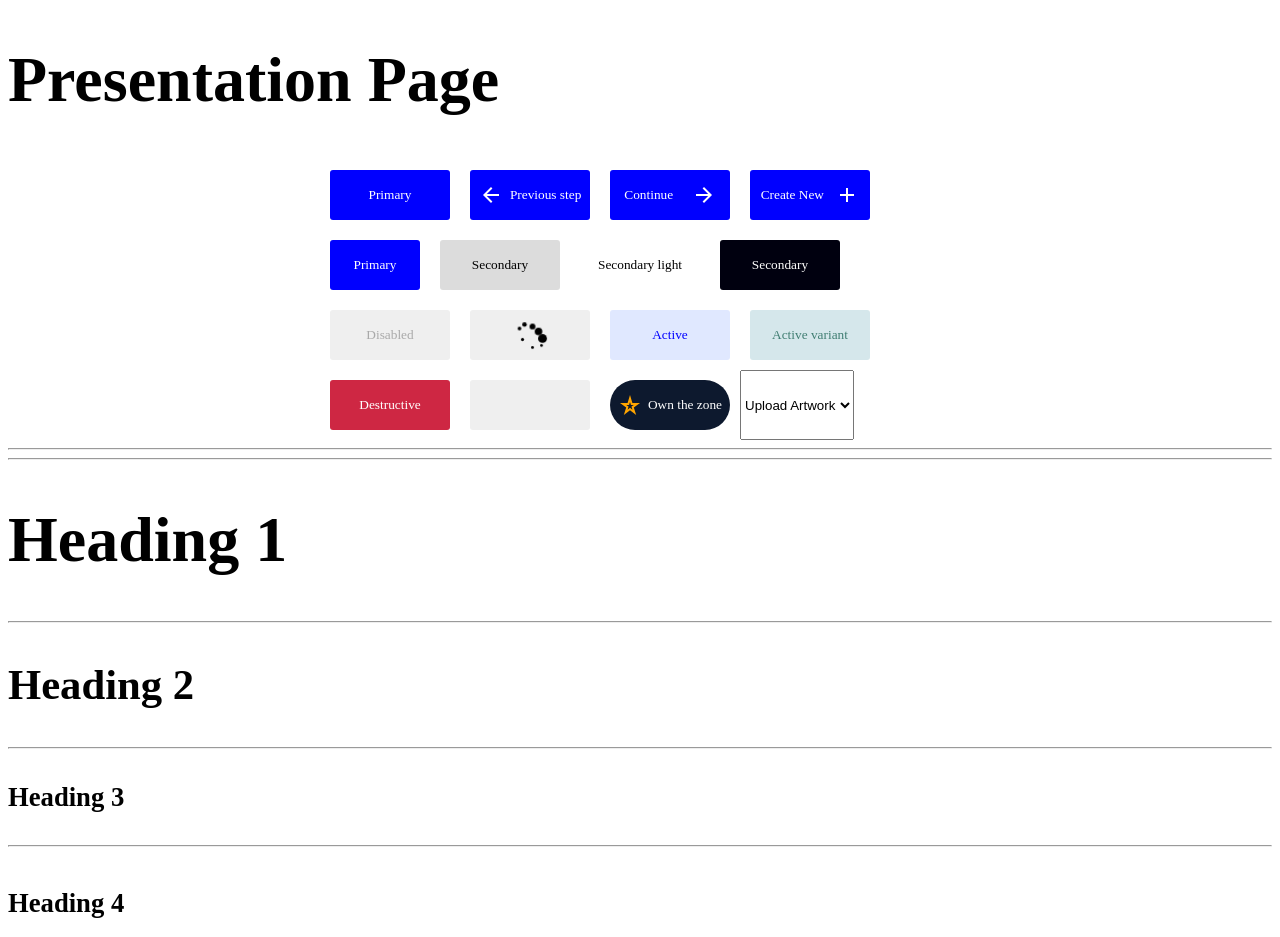
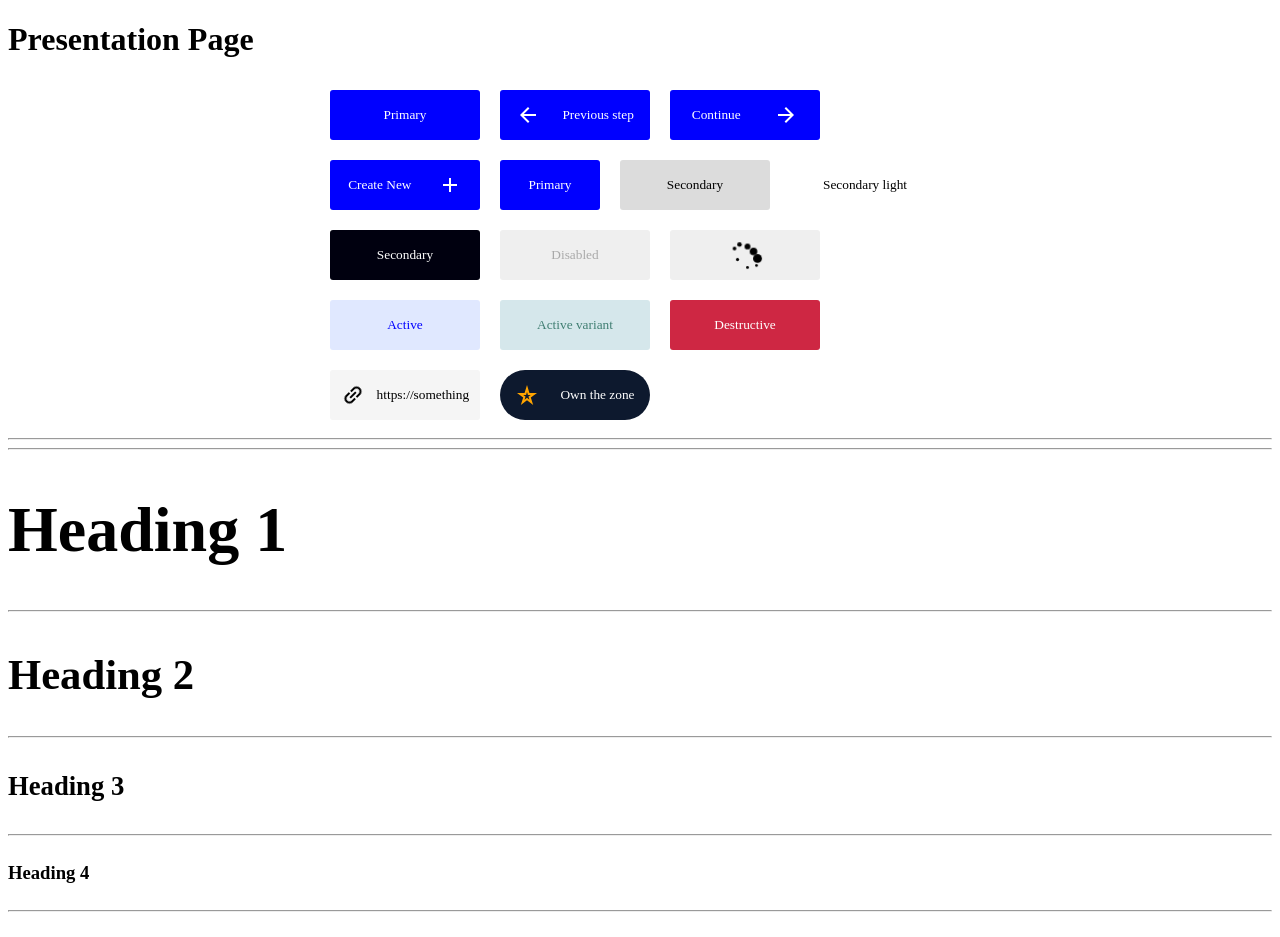
Before and after one commit to CherkasIvan/react_presentation_components, a React (Create React App) app: page / in a window 1280 px wide. Shown: the top 937 px of the page. Built offline with nearby package versions, Linux system fonts and the light colour scheme.

Commit message:
4rth commit refactor text with create element

```diff
--- a/src/components/Buttons/Buttons.css
+++ b/src/components/Buttons/Buttons.css
@@ -74,6 +74,19 @@ button {
 .ownTheZone{
     border-radius: 40px;
 }
+.link {
+    white-space: nowrap; /* Запрещаем перенос строк */
+    overflow: hidden; /* Обрезаем все, что не помещается в область */
+    text-overflow: ellipsis; /* Добавляем многоточие */
+}
+
+.link svg{
+    transform: rotate(-45deg);
+}
 .ownTheZone:active {
     background-color: #303E57 !important;
 }
+
+.link{
+    color: #000000;
+}
--- a/src/components/Buttons/Buttons.jsx
+++ b/src/components/Buttons/Buttons.jsx
@@ -1,10 +1,10 @@
 import {BUTTON_SIZE} from "constants/buttonSizes"
 import "./Buttons.css"
 
-function Buttons({classCSS, color, size = BUTTON_SIZE.big, text, spinner,iconRight,iconLeft}) {
+function Buttons({styleVariant, color, size = BUTTON_SIZE.big, text, spinner,iconRight,iconLeft}) {
     return (
         <button
-                className={classCSS}
+                className={styleVariant}
                 style={{backgroundColor: color, width: size}}>{iconLeft} {text} {spinner} {iconRight}
         </button>
     )
--- a/src/components/Link/Link.jsx
+++ b/src/components/Link/Link.jsx
@@ -1,8 +1,8 @@
 import "./Link.css"
 
-function Link({classCSS, text}) {
+function Link({styleVariant, text}) {
     return (
-        <a href="#" className={classCSS}>{text}</a>
+        <a href="#" className={styleVariant}>{text}</a>
     )
 }
 
--- a/src/components/Text/Text.css
+++ b/src/components/Text/Text.css
@@ -1,4 +1,4 @@
-h1{
+.header{
     font-family: Montserrat;
     font-weight: bold;
     font-size: 48pt;
@@ -22,8 +22,8 @@ h3{
 h4{
     font-family: Montserrat;
     font-weight: bold;
-    font-size: 20pt;
-    line-height: 32pt;
+    font-size: 14pt;
+    line-height: 18pt;
 }
 
 p {
--- a/src/components/Text/Text.jsx
+++ b/src/components/Text/Text.jsx
@@ -1,7 +1,14 @@
-import "./Text.css"
+import './Text.css'
+import React from 'react';
 
-function Text ({ tag: TypeText, text, classCSS}) {
-    return <TypeText className={classCSS}>{text}</TypeText>
+function Text({ type,styleVariant, text}) {
+    return React.createElement(type,
+        {className: styleVariant},
+        text);
 }
 
 export default Text
+
+// function Text ({ tag: TypeText, text, styleVariant}) {
+//     return <TypeText className={styleVariant}>{text}</TypeText>
+// }
--- a/src/components/index.js
+++ /dev/null
@@ -1 +0,0 @@
-export { default as Button } from './Button'
--- a/src/constants/buttonSizes.js
+++ b/src/constants/buttonSizes.js
@@ -1,7 +1,7 @@
 import Spinner from "../components/Spiner";
 
 export const BUTTON_SIZE = {
-    big: '120px',
-    small: '90px',
+    big: '150px',
+    small: '100px',
     spinner: <Spinner></Spinner>,
 }
--- a/src/pages/PresenationPage/PresentationPage.js
+++ b/src/pages/PresenationPage/PresentationPage.js
@@ -3,7 +3,6 @@ import Button from "../../components/Buttons";
 import Text from "../../components/Text";
 import Link from "../../components/Link";
 import RoundButtons from "../../components/RoundButtons";
-import {ArrowLeft} from "../../assets";
 
 function PresentationPage() {
 
@@ -14,128 +13,146 @@ function PresentationPage() {
             </h1>
             <div className="buttonBox">
                 <Button
-                    classCSS={'primary'}
+                    styleVariant={'primary'}
                     color={'blue'}
                     text={'Primary'}>
                 </Button>
-                <Button classCSS={'primary'}
+                <Button styleVariant={'primary'}
                         color={"blue"}
-                        iconLeft={<svg xmlns="http://www.w3.org/2000/svg" height="24px" viewBox="0 0 24 24" width="24px" fill="#FFFFFF"><path d="M0 0h24v24H0V0z" fill="none"/><path d="M20 11H7.83l5.59-5.59L12 4l-8 8 8 8 1.41-1.41L7.83 13H20v-2z"/></svg>}
+                        iconLeft={<svg xmlns="http://www.w3.org/2000/svg" height="24px" viewBox="0 0 24 24" width="24px"
+                                       fill="#FFFFFF">
+                            <path d="M0 0h24v24H0V0z" fill="none"/>
+                            <path d="M20 11H7.83l5.59-5.59L12 4l-8 8 8 8 1.41-1.41L7.83 13H20v-2z"/>
+                        </svg>}
                         text={'Previous step'}>
                 </Button>
-                <Button classCSS={'primary'}
+                <Button styleVariant={'primary'}
                         color={"blue"}
-                        iconRight={<svg xmlns="http://www.w3.org/2000/svg" height="24px" viewBox="0 0 24 24" width="24px" fill="#FFFFFF"><path d="M0 0h24v24H0V0z" fill="none"/><path d="M12 4l-1.41 1.41L16.17 11H4v2h12.17l-5.58 5.59L12 20l8-8-8-8z"/></svg>}
+                        iconRight={<svg xmlns="http://www.w3.org/2000/svg" height="24px" viewBox="0 0 24 24"
+                                        width="24px" fill="#FFFFFF">
+                            <path d="M0 0h24v24H0V0z" fill="none"/>
+                            <path d="M12 4l-1.41 1.41L16.17 11H4v2h12.17l-5.58 5.59L12 20l8-8-8-8z"/>
+                        </svg>}
                         text={'Continue'}>
                 </Button>
-                <Button classCSS={'primary'}
+                <Button styleVariant={'primary'}
                         color={"blue"}
-                        iconRight={<svg xmlns="http://www.w3.org/2000/svg" height="24px" viewBox="0 0 24 24" width="24px" fill="#FFFFFF"><path d="M0 0h24v24H0V0z" fill="none"/><path d="M19 13h-6v6h-2v-6H5v-2h6V5h2v6h6v2z"/></svg>}
+                        iconRight={<svg xmlns="http://www.w3.org/2000/svg" height="24px" viewBox="0 0 24 24"
+                                        width="24px" fill="#FFFFFF">
+                            <path d="M0 0h24v24H0V0z" fill="none"/>
+                            <path d="M19 13h-6v6h-2v-6H5v-2h6V5h2v6h6v2z"/>
+                        </svg>}
                         text={'Create New'}>
                 </Button>
-                <Button classCSS={'primary'}
+                <Button styleVariant={'primary'}
                         size={BUTTON_SIZE.small}
                         color={"blue"}
                         text={'Primary'}>
                 </Button>
 
-                <Button classCSS={'secondary'}
+                <Button styleVariant={'secondary'}
                         color={"Gainsboro"}
                         text={'Secondary'}>
                 </Button>
-                <Button classCSS={'secondaryLight'}
+                <Button styleVariant={'secondaryLight'}
                         color={"inherit"}
                         text={'Secondary light'}>
                 </Button>
-                <Button classCSS={'secondaryDark'}
+                <Button styleVariant={'secondaryDark'}
                         color={"#00000F"}
                         text={'Secondary'}>
                 </Button>
-                <Button classCSS={'disabled'}
+                <Button styleVariant={'disabled'}
                         text={'Disabled'}>
                 </Button>
-
                 <Button spinner={BUTTON_SIZE.spinner}>
                 </Button>
 
-                <Button classCSS={'active'}
+                <Button styleVariant={'active'}
                         color={"LightSlateGray"}
                         text={'Active'}>
                 </Button>
-                <Button classCSS={'activeVariant'}
+                <Button styleVariant={'activeVariant'}
                         color={"#D5E7EB"}
                         text={'Active variant'}>
                 </Button>
-                <Button classCSS={'destructive'}
+                <Button styleVariant={'destructive'}
                         color={"#CE2743"}
                         text={'Destructive'}>
                 </Button>
-                <Button>
+                <Button styleVariant={'link'}
+                        color={"#f5f5f5"}
+                        iconLeft={<svg xmlns="http://www.w3.org/2000/svg" height="24px" viewBox="0 0 24 24" width="24px"
+                                       fill="#000000">
+                            <path d="M0 0h24v24H0V0z" fill="none"/>
+                            <path
+                                d="M17 7h-4v2h4c1.65 0 3 1.35 3 3s-1.35 3-3 3h-4v2h4c2.76 0 5-2.24 5-5s-2.24-5-5-5zm-6 8H7c-1.65 0-3-1.35-3-3s1.35-3 3-3h4V7H7c-2.76 0-5 2.24-5 5s2.24 5 5 5h4v-2zm-3-4h8v2H8z"/>
+                        </svg>}
+                        text={'https://something'}>
                 </Button>
                 <Button
-                        classCSS={'ownTheZone'}
-                        color={"#0D192E"}
-                        iconLeft={<svg xmlns="http://www.w3.org/2000/svg" enable-background="new 0 0 24 24" height="24px" viewBox="0 0 24 24" width="24px" fill="orange"><g><rect fill="none" height="24" width="24" x="0"/><path d="M12,8.89L12.94,12h2.82l-2.27,1.62l0.93,3.01L12,14.79l-2.42,1.84l0.93-3.01L8.24,12h2.82L12,8.89 M12,2l-2.42,8H2 l6.17,4.41L5.83,22L12,17.31L18.18,22l-2.35-7.59L22,10h-7.58L12,2L12,2z"/></g></svg>}
-                        iconLeftColored={<svg xmlns="http://www.w3.org/2000/svg" enable-background="new 0 0 24 24" height="24px" viewBox="0 0 24 24" width="24px" fill="orange"><g><path d="M0,0h24v24H0V0z" fill="none"/><path d="M0,0h24v24H0V0z" fill="none"/></g><g><path d="M12,17.27L18.18,21l-1.64-7.03L22,9.24l-7.19-0.61L12,2L9.19,8.63L2,9.24l5.46,4.73L5.82,21L12,17.27z"/></g></svg>}
-                        text={'Own the zone'}>
+                    styleVariant={'ownTheZone'}
+                    color={"#0D192E"}
+                    iconLeft={<svg xmlns="http://www.w3.org/2000/svg" enable-background="new 0 0 24 24" height="24px"
+                                   viewBox="0 0 24 24" width="24px" fill="orange">
+                        <g>
+                            <rect fill="none" height="24" width="24" x="0"/>
+                            <path
+                                d="M12,8.89L12.94,12h2.82l-2.27,1.62l0.93,3.01L12,14.79l-2.42,1.84l0.93-3.01L8.24,12h2.82L12,8.89 M12,2l-2.42,8H2 l6.17,4.41L5.83,22L12,17.31L18.18,22l-2.35-7.59L22,10h-7.58L12,2L12,2z"/>
+                        </g>
+                    </svg>}
+                    iconLeftColored={<svg xmlns="http://www.w3.org/2000/svg" enable-background="new 0 0 24 24"
+                                          height="24px" viewBox="0 0 24 24" width="24px" fill="orange">
+                        <g>
+                            <path d="M0,0h24v24H0V0z" fill="none"/>
+                            <path d="M0,0h24v24H0V0z" fill="none"/>
+                        </g>
+                        <g>
+                            <path
+                                d="M12,17.27L18.18,21l-1.64-7.03L22,9.24l-7.19-0.61L12,2L9.19,8.63L2,9.24l5.46,4.73L5.82,21L12,17.27z"/>
+                        </g>
+                    </svg>}
+                    text={'Own the zone'}>
                 </Button>
-                <select>
-                    <option value="artwork">Upload Artwork</option>
-                    <option value="map">New Map</option>
-                    <option value="schedule">New Schedule</option>
-                </select>
             </div>
             <hr/>
             <hr/>
 
             {/*Text*/}
-            <Text tag={'h1'}
-                  text={'Heading 1'}>
-            </Text>
+            <Text type={"h1"} styleVariant={"header"} small text={"Heading 1"}></Text>
             <hr/>
-            <Text tag={'h2'}
-                  text={'Heading 2'}>
-            </Text>
+            <Text type={"h2"} text={"Heading 2"}></Text>
             <hr/>
-            <Text tag={'h3'}
-                  text={'Heading 3'}>
-            </Text>
+            <Text type={"h3"} text={"Heading 3"}></Text>
             <hr/>
-            <Text tag={'h4'}
-                  text={'Heading 4'}>
-            </Text>
+            <Text type={"h4"} text={"Heading 4"}></Text>
             <hr/>
-            <Text classCSS={'bigP'}
-                  tag={'p'}
-                  text={"We are ssionate about designing to enrich and enhance your " +
-                   "lifestyle and this translates into your home interior design. Our firm is made up" +
-                   " of an amazing mix of architects, interior designers, interior decorators and manufacturers. " +
-                   "We are professional, committed and passionate about our work."}>
-            </Text>
+            <Text type={"p"} styleVariant={"bigP"} text={"We are ssionate about designing to enrich and enhance your " +
+            "lifestyle and this translates into your home interior design. Our firm is made up" +
+            " of an amazing mix of architects, interior designers, interior decorators and manufacturers. " +
+            "We are professional, committed and passionate about our work."}></Text>
             <hr/>
-            <Text classCSS={'smallP'}
-                  tag={'p'}
+            <Text type={"p"} styleVariant={"smallP"}
                   text={"We are a team of professional photographers and videographers who would" +
-                   " love to share our passion and knowledge with you!"}>
-            </Text>
+                  " love to share our passion and knowledge with you!"}></Text>
 
             <hr/>
             <hr/>
 
             {/*Links*/}
             <div className='linksBox'>
-                <Link classCSS={'linkPrimary'} text={'Link Primary'}/>
-                <Link classCSS={'linkSecondary'} text={'Link Secondary'}/>
-                <Link classCSS={'linkDisabled'} text={'Link Disabled'}/>
-                <Link classCSS={'linkDestructive'} text={'Link Destructive'}/>
+                <Link styleVariant={'linkPrimary'} text={'Link Primary'}/>
+                <Link styleVariant={'linkSecondary'} text={'Link Secondary'}/>
+                <Link styleVariant={'linkDisabled'} text={'Link Disabled'}/>
+                <Link styleVariant={'linkDestructive'} text={'Link Destructive'}/>
             </div>
 
             <hr/>
             <hr/>
 
             {/*RoundButtons*/}
-            <RoundButtons classCSS={'roundButton'} color={'white'}></RoundButtons>
-            <RoundButtons classCSS={'roundButton'} color={'white'} colorBlock={'LightGrey'}></RoundButtons>
+            <RoundButtons styleVariant={'roundButton'} color={'white'}></RoundButtons>
+            <RoundButtons styleVariant={'roundButton'} color={'white'} colorBlock={'LightGrey'}></RoundButtons>
         </div>
     )
 }
```
Also changed, not shown: src/components/RoundButtons/RoundButtons.jsx (+7 -7 lines), src/assets/images/link_black_24dp.svg (added), src/components/RoundButtons/RoundButtons.css (renamed from src/components/RoundButtons/RoundButtons.module.css).
